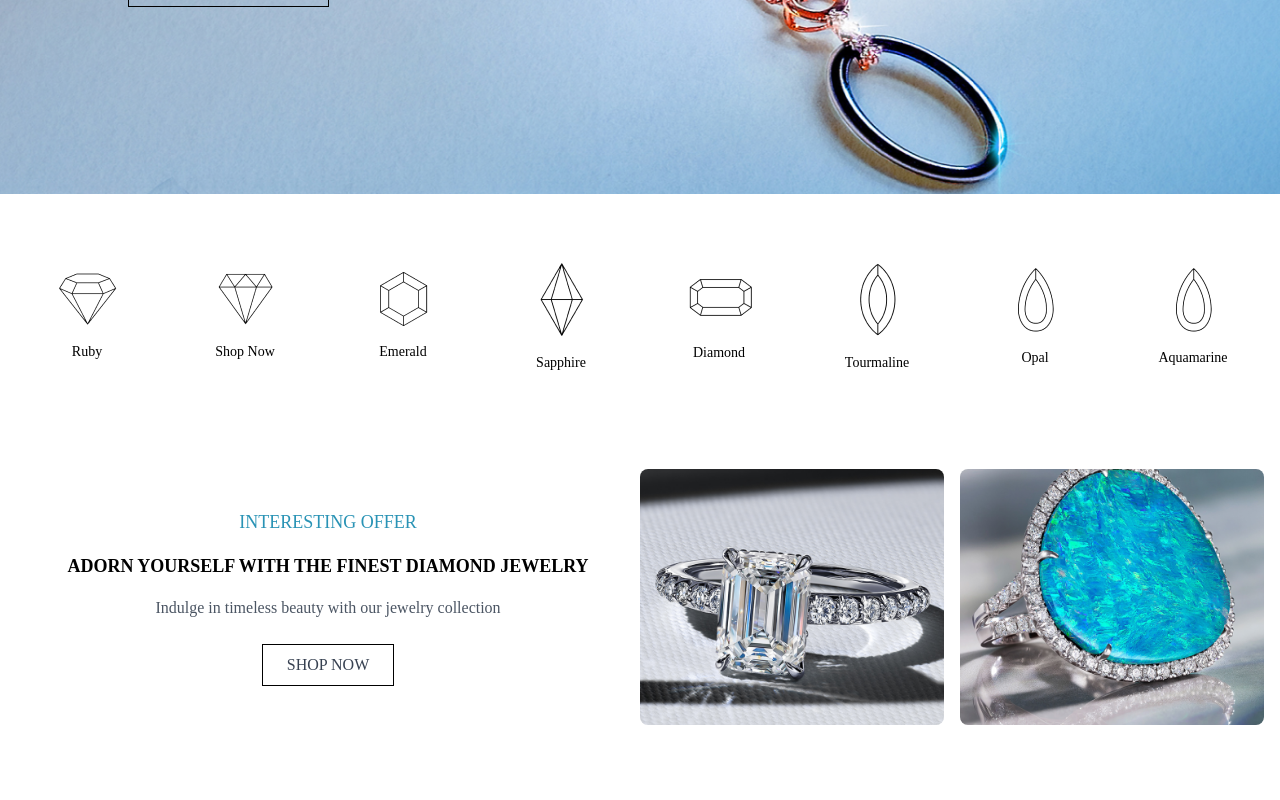
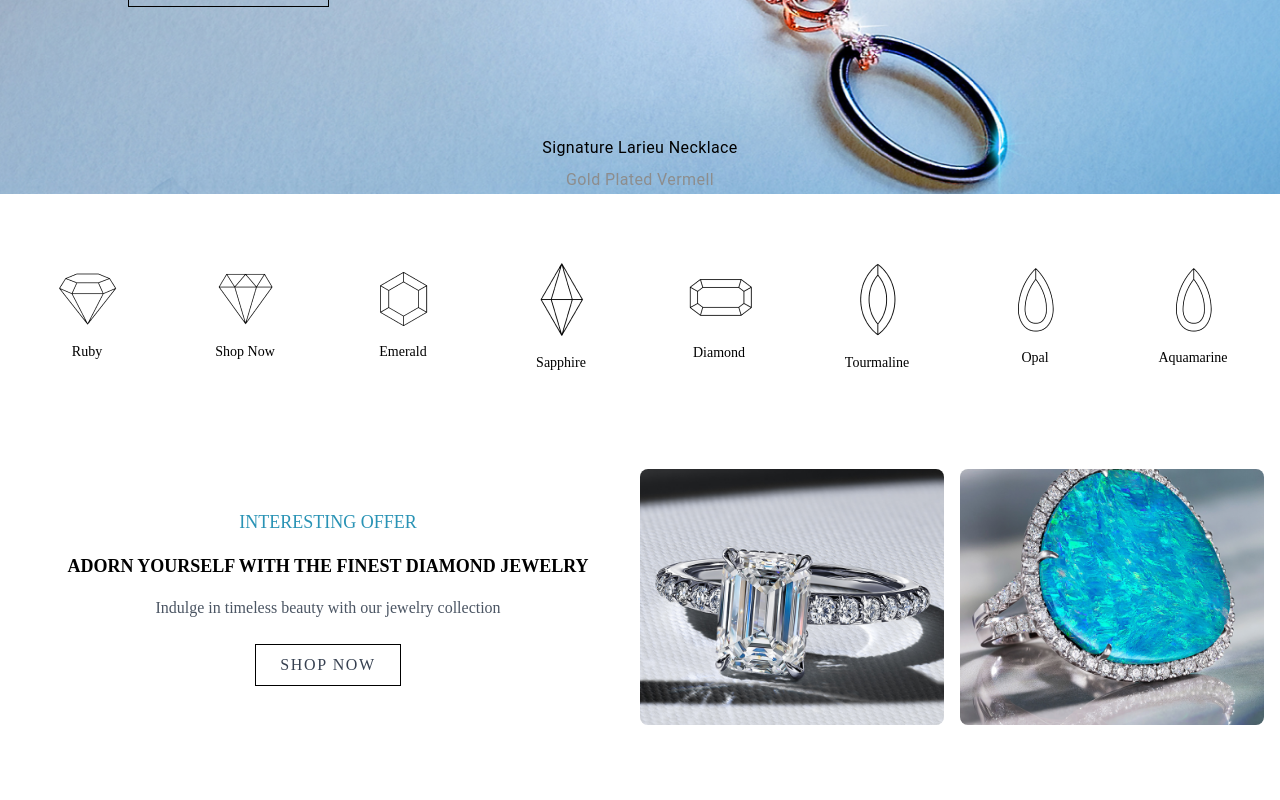
Before and after one commit to Pushpendra1001/Ravoy-Diamond, a React (Vite) app: page / in a window 1280 px wide. Shown: the part 600-1400 px from the top of the page. Built offline with nearby package versions, Linux system fonts and the light colour scheme.

Commit message:
finish homepage

```diff
--- a/src/components/Button.tsx
+++ b/src/components/Button.tsx
@@ -1,4 +1,5 @@
 import React from 'react';
+import { motion } from 'framer-motion';
 
 interface CustomButtonProps {
   children: React.ReactNode;
@@ -9,12 +10,15 @@ interface CustomButtonProps {
 
 const CustomButton: React.FC<CustomButtonProps> = ({ children, onClick, textColor = 'text-gray-700', borderColor = 'border-black' }) => {
   return (
-    <button
+    <motion.button
       onClick={onClick}
-      className={`px-6 py-2 uppercase hover:bg-gray-300 transition-colors duration-300 bg-transparent border ${textColor} ${borderColor}`}
+      className={`px-6 py-2 uppercase tracking-widest hover:bg-gray-300 transition-colors duration-300 bg-transparent border ${textColor} ${borderColor}`}
+      whileHover={{ scale: 1.05, backgroundColor: '#e0e0e0' }}
+      whileTap={{ scale: 0.95, backgroundColor: '#c0c0c0' }}
+      transition={{ type: 'spring', stiffness: 300 }}
     >
       {children}
-    </button>
+    </motion.button>
   );
 };
 
--- a/src/components/ClassicJewelryCollection.tsx
+++ b/src/components/ClassicJewelryCollection.tsx
@@ -1,17 +1,31 @@
 import React from "react";
+import { motion } from "framer-motion";
 import images from "../assets/images";
 import CustomButton from "./Button";
 
-const JewelrySection = () => {
+const sectionVariants = {
+  hidden: { opacity: 0, y: 20 },
+  visible: { opacity: 1, y: 0 },
+};
+
+const JewelrySection: React.FC = () => {
   return (
     <div className="flex flex-col md:flex-row justify-between items-stretch md:p-12 min-h-full">
       {/* Left Container */}
-      <div className="flex flex-col items-center text-center p-6 bg-gray-100  w-full md:w-1/3 flex-1">
+      <motion.div
+        className="flex flex-col items-center text-center p-6 bg-gray-100 w-full md:w-1/3 flex-1"
+        variants={sectionVariants}
+        initial="hidden"
+        animate="visible"
+        transition={{ duration: 0.6, delay: 0.2 }}
+      >
         <div className="flex-shrink-0">
-          <img
+          <motion.img
             src={images.left_jew}
             alt="Guaranteed Jewelry"
             className="mb-4 w-full h-80 object-cover rounded-lg rounded-tl-full rounded-tr-full"
+            whileHover={{ scale: 1.05 }}
+            transition={{ duration: 0.3 }}
           />
         </div>
         <div className="flex-grow">
@@ -26,29 +40,41 @@ const JewelrySection = () => {
             Discover More
           </a>
         </div>
-      </div>
+      </motion.div>
 
       {/* Middle Container */}
-      <div
-        className="flex flex-col items-center justify-center text-center p-6 bg-gray-100  w-full md:w-1/3 flex-1 bg-cover bg-center"
+      <motion.div
+        className="flex flex-col items-center justify-center text-center p-6 bg-gray-100 w-full md:w-1/3 flex-1 bg-cover bg-center"
         style={{ backgroundImage: `url(${images.Mid_jew})` }}
+        variants={sectionVariants}
+        initial="hidden"
+        animate="visible"
+        transition={{ duration: 0.6, delay: 0.4 }}
       >
-        <div className=" p-4 flex flex-col justify-stretch items-center rounded-lg">
-          <h3 className="uppercase text-sm  font-semibold mb-2 text-white">
+        <div className="p-4 flex flex-col justify-stretch items-center rounded-lg">
+          <h3 className="uppercase text-sm font-semibold mb-2 text-white">
             Handmade Love
           </h3>
-          <h2 className="text-4xl text-white  font-medium mb-16">Classic Jewelry Collection</h2>
+          <h2 className="text-4xl text-white font-medium mb-16">Classic Jewelry Collection</h2>
           <CustomButton textColor="text-white" borderColor="text-white">Discover More</CustomButton>
         </div>
-      </div>
+      </motion.div>
 
       {/* Right Container */}
-      <div className="flex flex-col items-center text-center p-6 bg-gray-100 w-full md:w-1/3 flex-1">
+      <motion.div
+        className="flex flex-col items-center text-center p-6 bg-gray-100 w-full md:w-1/3 flex-1"
+        variants={sectionVariants}
+        initial="hidden"
+        animate="visible"
+        transition={{ duration: 0.6, delay: 0.6 }}
+      >
         <div className="flex-shrink-0">
-          <img
+          <motion.img
             src={images.right_jew}
             alt="Engagement Collection"
             className="mb-4 w-full h-80 object-cover rounded-bl-full rounded-br-full rounded-lg"
+            whileHover={{ scale: 1.05 }}
+            transition={{ duration: 0.3 }}
           />
         </div>
         <div className="flex-grow">
@@ -63,7 +89,7 @@ const JewelrySection = () => {
             Shop This Collection
           </a>
         </div>
-      </div>
+      </motion.div>
     </div>
   );
 };
--- a/src/components/Header.tsx
+++ b/src/components/Header.tsx
@@ -1,6 +1,6 @@
 import React, { useState } from 'react';
 import { motion } from 'framer-motion';
-import Navigation from './Navigation'; // Assuming Navigation is in the same directory
+import Navigation from './Navigation';
 import images from '../assets/images';
 
 const Header: React.FC = () => {
@@ -42,9 +42,9 @@ const Header: React.FC = () => {
           </motion.div>
         </div>
 
-        {/* Middle: Search */}
+
      <motion.div
-          className="flex-1 max-w-xl mx-4"
+  className="hidden md:block md:flex-1 md:max-w-xl md:mx-4"
   initial="hidden"
   animate="visible"
   variants={headerVariants}
@@ -81,6 +81,7 @@ const Header: React.FC = () => {
               />
             </svg>
           </button>
+          <h3 className="hidden md:block text-[#9C9C9C] uppercase tracking-widest">Login/Register</h3>
           <button className="text-gray-600 hover:text-gray-800">
             <svg
               xmlns="http://www.w3.org/2000/svg"
--- a/src/components/LatestLookbook.tsx
+++ b/src/components/LatestLookbook.tsx
@@ -1,52 +1,70 @@
-import React from 'react';
+import React, { useEffect, useRef } from 'react';
+import { motion, useAnimation } from 'framer-motion';
 import images from '../assets/images';
 import CustomButton from './Button';
 
 const lookbookItems = [
-  { name: 'Signature Larieu Necklace', image: images.lb1 , subt : "Gold Plated Vermell"  },
-  { name: 'Signature Larieu Necklace', image: images.lb2 , subt : "Gold Plated Vermell"},
-  { name: 'Signature Larieu Necklace', image: images.lb3 , subt : "Gold Plated Vermell"},
+  { name: 'Signature Larieu Necklace', image: images.lb1, subt: "Gold Plated Vermell" },
+  { name: 'Signature Larieu Necklace', image: images.lb2, subt: "Gold Plated Vermell" },
+  { name: 'Signature Larieu Necklace', image: images.lb3, subt: "Gold Plated Vermell" },
 ];
 
+const itemVariants = {
+  hidden: { opacity: 0, scale: 0.95 },
+  visible: { opacity: 1, scale: 1 },
+};
+
 const LatestLookbook: React.FC = () => {
+  const controls = useAnimation();
+  const sectionRef = useRef<HTMLDivElement>(null);
+
+  useEffect(() => {
+    const handleScroll = () => {
+      if (sectionRef.current) {
+        const rect = sectionRef.current.getBoundingClientRect();
+        const isVisible = rect.top < window.innerHeight && rect.bottom > 0;
+
+        if (isVisible) {
+          controls.start('visible');
+        } else {
+          controls.start('hidden');
+        }
+      }
+    };
+
+    window.addEventListener('scroll', handleScroll);
+    handleScroll(); // Call it initially in case it's already in view
+
+    return () => window.removeEventListener('scroll', handleScroll);
+  }, [controls]);
+
   return (
-    <section className="container mx-auto px-4 py-12">
+    <section ref={sectionRef} className="container mx-auto px-4 py-12">
       <h2 className="text-1xl font-semibold text-[#2993B5] tracking-widest text-center mb-2 uppercase">Wedding Room</h2>
       <h2 className="text-3xl font-normal tracking-wide text-center mb-8">Our Latest Lookbook</h2>
       <div className="flex flex-col md:flex-row items-center justify-center space-y-8 md:space-y-0 md:space-x-4">
-        <div className="w-full md:w-1/4 h-64 md:h-80">
-          <img
-            src={lookbookItems[0].image}
-            alt={lookbookItems[0].name}
-            className="w-full h-full object-cover "
-          />
-          <p className="text-center mt-2 font-sans tracking-wide ">{lookbookItems[0].name}</p>
-          <p className="text-center mt-2 text-[#8D8D8D]">{lookbookItems[0].subt}</p>
-
-        </div>
-        <div className="w-full md:w-1/3 h-[80vh] md:h-[80vh] relative">
-          <img
-            src={lookbookItems[1].image}
-            alt={lookbookItems[1].name}
-            className="w-full h-full object-cover "
-          />
-          <p className="absolute bottom-0 left-0 font-sans tracking-wide right-0 text-center text-black py-2 ">
-            {lookbookItems[1].name}
-          <p className="text-center mt-2 text-[#8D8D8D]">{lookbookItems[1].subt}</p>
-          </p>
-
-
-        </div>
-        <div className="w-full md:w-1/4 h-64 md:h-80">
-          <img
-            src={lookbookItems[2].image}
-            alt={lookbookItems[2].name}
-            className="w-full h-full object-cover "
-          />
-          <p className="text-center mt-2 font-sans tracking-wide ">{lookbookItems[2].name}</p>
-          <p className="text-center mt-2 text-[#8D8D8D]">{lookbookItems[2].subt}</p>
-
-        </div>
+        {lookbookItems.map((item, index) => (
+          <motion.div
+            key={index}
+            className={`w-full md:w-${index === 1 ? '1/3' : '1/4'} h-64 md:h-${index === 1 ? '[80vh]' : '80'}`}
+            variants={itemVariants}
+            initial="hidden"
+            animate={controls}
+            transition={{ duration: 0.6, delay: index * 0.2 }}
+          >
+            <motion.img
+              src={item.image}
+              alt={item.name}
+              className="w-full h-full object-cover"
+              whileHover={{ scale: 1.05 }}
+              transition={{ duration: 0.3 }}
+            />
+            <p className={`text-center mt-2 font-sans tracking-wide ${index === 1 ? 'absolute bottom-0 left-0 right-0 py-2 text-black' : ''}`}>
+              {item.name}
+            <p className="text-center mt-2 text-[#8D8D8D]">{item.subt}</p>
+            </p>
+          </motion.div>
+        ))}
       </div>
       <div className="text-center mt-16">
         <CustomButton>Browse All Collection</CustomButton>
--- a/src/components/OfferSection.tsx
+++ b/src/components/OfferSection.tsx
@@ -21,7 +21,7 @@ const OfferSection: React.FC<OfferProps> = ({
   image2,
   reversed = false,
 }) => {
-  // Animation variants for the content and images
+
   const contentVariants = {
     hidden: { opacity: 0, x: reversed ? 100 : -100 },
     visible: {
@@ -42,16 +42,16 @@ const OfferSection: React.FC<OfferProps> = ({
 
   return (
     <section
-      className={`container mx-auto px-4 py-12 flex flex-col md:flex-row ${
+      className={`container overflow-hidden mx-auto px-4 py-12 flex flex-col md:flex-row ${
         reversed ? 'md:flex-row-reverse' : ''
       }`}
     >
-      {/* Content Section */}
+
       <motion.div
         className="md:w-1/2 flex items-center flex-col justify-center mb-8 md:mb-0"
         initial="hidden"
         whileInView="visible"
-        viewport={{ once: true, amount: 0.5 }}  // Trigger when 50% of the element is in view
+        viewport={{ once: true, amount: 0.5 }}
         variants={contentVariants}
       >
         <h2 className="text-lg text-[#2993B5] font-normal uppercase mb-4">
@@ -64,12 +64,12 @@ const OfferSection: React.FC<OfferProps> = ({
         <CustomButton>{buttonText}</CustomButton>
       </motion.div>
 
-      {/* Image Section */}
+
       <motion.div
         className="md:w-1/2 grid grid-cols-2 gap-4"
         initial="hidden"
         whileInView="visible"
-        viewport={{ once: true, amount: 0.5 }}  // Trigger when 50% of the element is in view
+        viewport={{ once: true, amount: 0.5 }}
         variants={imageVariants}
       >
         <img
```
Lines whose indentation alone changed are shown as unchanged.
